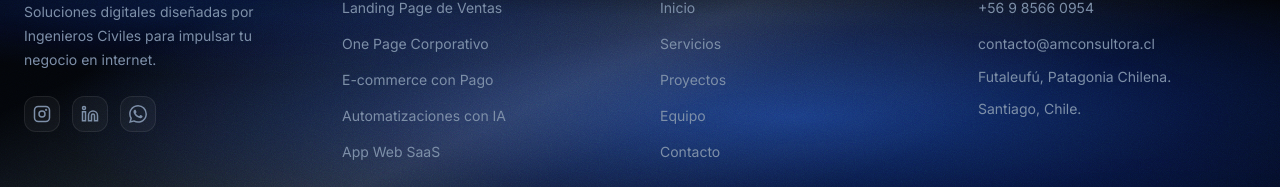
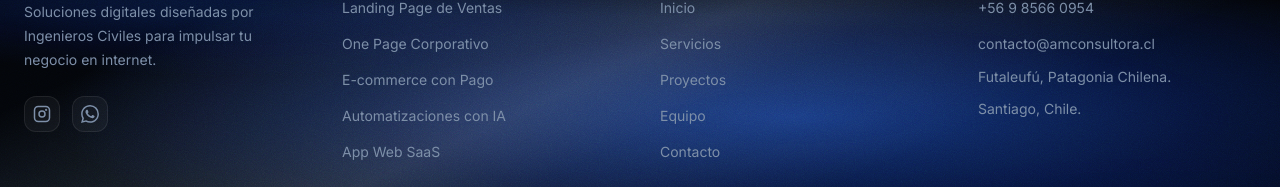
Before and after one commit to micajaproyectos/am-tecnologia, a Next.js app: page / in a window 1280 px wide. Shown: the part 2229-2416 px from the top of the page. Built offline with nearby package versions, Linux system fonts and the light colour scheme.

Commit message:
mejoras en footer

```diff
--- a/components/Footer.tsx
+++ b/components/Footer.tsx
@@ -33,21 +33,14 @@ export default function Footer() {
             </p>
             {/* Social */}
             <div className="flex gap-3 mt-6">
-              <SocialLink href="https://www.instagram.com/micajaempresa" aria="Instagram">
+              <SocialLink href="https://www.instagram.com/micajaempresa" aria="Instagram" target="_blank">
                 <svg width="18" height="18" viewBox="0 0 24 24" fill="none" stroke="currentColor" strokeWidth="2">
                   <rect x="2" y="2" width="20" height="20" rx="5" />
                   <circle cx="12" cy="12" r="4" />
                   <circle cx="17.5" cy="6.5" r="0.5" fill="currentColor" />
                 </svg>
               </SocialLink>
-              <SocialLink href="#" aria="LinkedIn">
-                <svg width="18" height="18" viewBox="0 0 24 24" fill="none" stroke="currentColor" strokeWidth="2">
-                  <path d="M16 8a6 6 0 016 6v7h-4v-7a2 2 0 00-2-2 2 2 0 00-2 2v7h-4v-7a6 6 0 016-6z" />
-                  <rect x="2" y="9" width="4" height="12" />
-                  <circle cx="4" cy="4" r="2" />
-                </svg>
-              </SocialLink>
-              <SocialLink href="#" aria="WhatsApp">
+              <SocialLink href="https://wa.me/56985660954" aria="WhatsApp" target="_blank">
                 <svg width="18" height="18" viewBox="0 0 24 24" fill="currentColor">
                   <path d="M17.472 14.382c-.297-.149-1.758-.867-2.03-.967-.273-.099-.471-.148-.67.15-.197.297-.767.966-.94 1.164-.173.199-.347.223-.644.075-.297-.15-1.255-.463-2.39-1.475-.883-.788-1.48-1.761-1.653-2.059-.173-.297-.018-.458.13-.606.134-.133.298-.347.446-.52.149-.174.198-.298.298-.497.099-.198.05-.371-.025-.52-.075-.149-.669-1.612-.916-2.207-.242-.579-.487-.5-.669-.51-.173-.008-.371-.01-.57-.01-.198 0-.52.074-.792.372-.272.297-1.04 1.016-1.04 2.479 0 1.462 1.065 2.875 1.213 3.074.149.198 2.096 3.2 5.077 4.487.709.306 1.262.489 1.694.625.712.227 1.36.195 1.871.118.571-.085 1.758-.719 2.006-1.413.248-.694.248-1.289.173-1.413-.074-.124-.272-.198-.57-.347m-5.421 7.403h-.004a9.87 9.87 0 01-5.031-1.378l-.361-.214-3.741.982.998-3.648-.235-.374a9.86 9.86 0 01-1.51-5.26c.001-5.45 4.436-9.884 9.888-9.884 2.64 0 5.122 1.03 6.988 2.898a9.825 9.825 0 012.893 6.994c-.003 5.45-4.437 9.884-9.885 9.884m8.413-18.297A11.815 11.815 0 0012.05 0C5.495 0 .16 5.335.157 11.892c0 2.096.547 4.142 1.588 5.945L.057 24l6.305-1.654a11.882 11.882 0 005.683 1.448h.005c6.554 0 11.89-5.335 11.893-11.893a11.821 11.821 0 00-3.48-8.413z" />
                 </svg>
@@ -132,16 +125,20 @@ export default function Footer() {
 function SocialLink({
   href,
   aria,
+  target,
   children,
 }: {
   href: string;
   aria: string;
+  target?: string;
   children: React.ReactNode;
 }) {
   return (
     <a
       href={href}
       aria-label={aria}
+      target={target}
+      rel={target === "_blank" ? "noopener noreferrer" : undefined}
       className="w-9 h-9 rounded-xl border border-white/8 bg-white/4 flex items-center justify-center text-am-muted hover:border-am-primary/40 hover:text-am-primary hover:bg-am-primary/8 transition-all duration-200"
     >
       {children}
```
